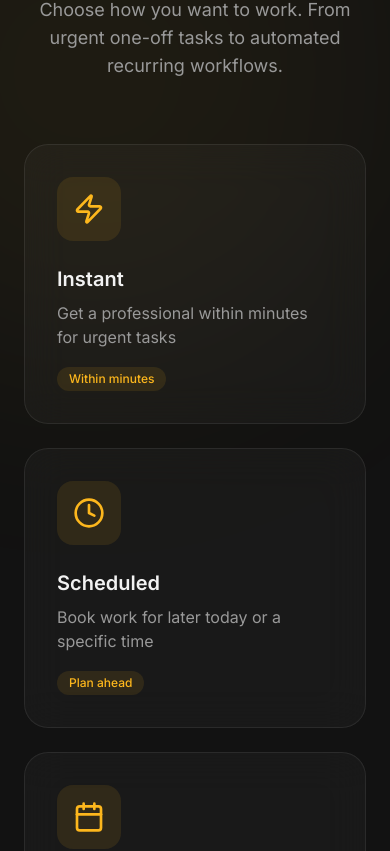
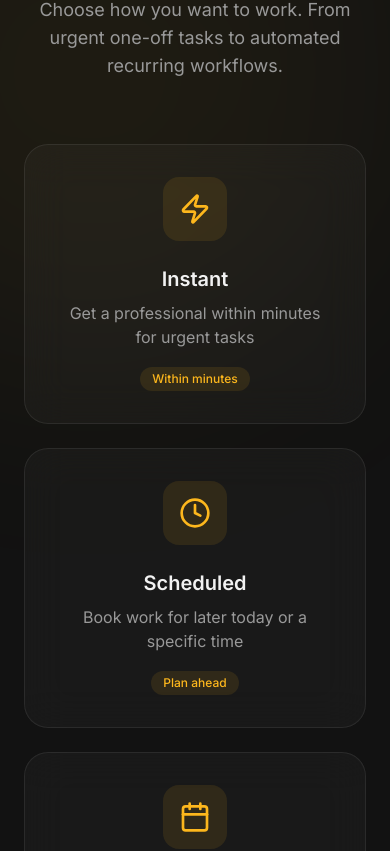
Before and after one commit to george-vpr/zypzo-site, a Next.js app: page / in a window 390 px wide. Shown: the part 1693-2544 px from the top of the page. Built offline with nearby package versions, Linux system fonts and the light colour scheme.

Commit message:
Update work-modes.tsx

```diff
--- a/components/landing/work-modes.tsx
+++ b/components/landing/work-modes.tsx
@@ -68,9 +68,11 @@ export function WorkModes() {
               transition={{ duration: 0.5, delay: index * 0.1 }}
               className="group relative"
             >
-              <div className="glass-card h-full rounded-3xl p-8 transition-all duration-300 hover:border-yellow-400/30 hover:bg-yellow-400/5">
+              {/* Added text-center for mobile, md:text-left for desktop */}
+              <div className="glass-card h-full rounded-3xl p-8 transition-all duration-300 hover:border-yellow-400/30 hover:bg-yellow-400/5 text-center md:text-left">
                 {/* Icon */}
-                <div className="mb-6 flex h-16 w-16 items-center justify-center rounded-2xl bg-yellow-400/10 transition-all duration-300 group-hover:bg-yellow-400 group-hover:shadow-lg group-hover:shadow-yellow-400/20">
+                {/* Added mx-auto for mobile, md:mx-0 for desktop */}
+                <div className="mb-6 flex h-16 w-16 items-center justify-center rounded-2xl bg-yellow-400/10 transition-all duration-300 group-hover:bg-yellow-400 group-hover:shadow-lg group-hover:shadow-yellow-400/20 mx-auto md:mx-0">
                   <mode.icon className="h-8 w-8 text-yellow-400 transition-colors group-hover:text-dark-400" />
                 </div>
 
```
